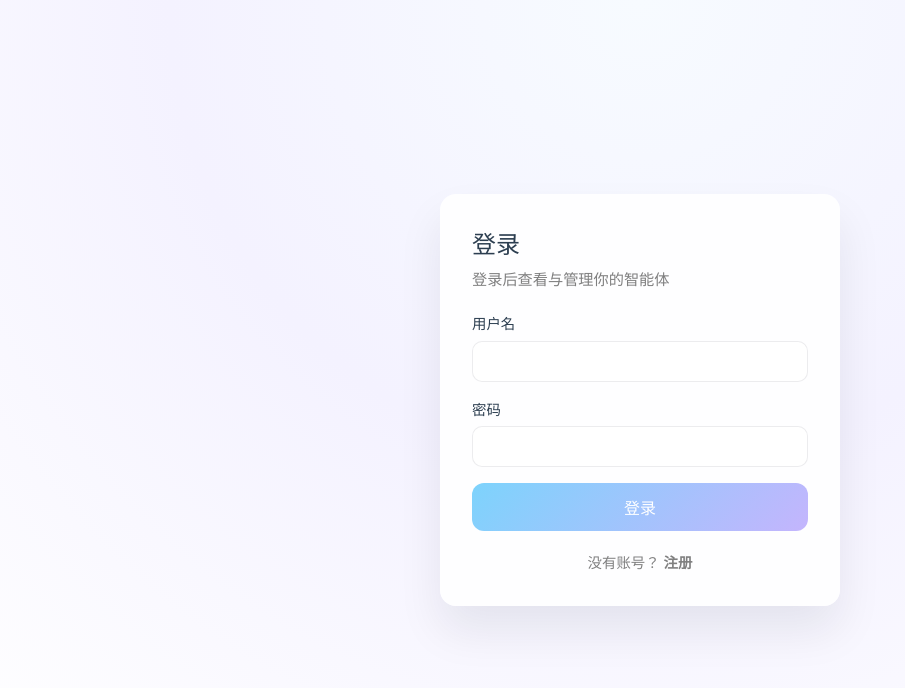
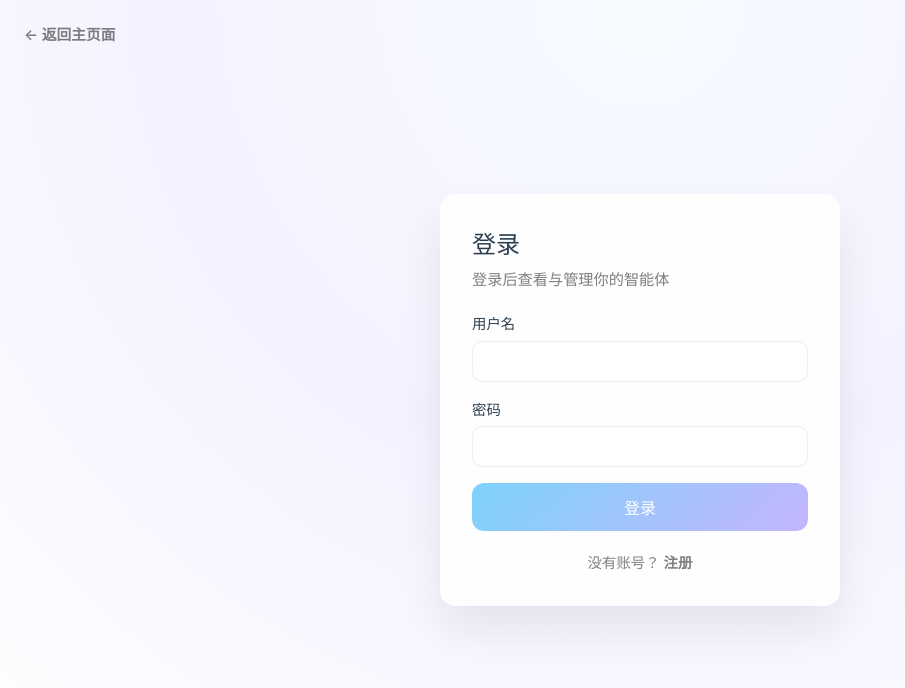
Before and after one commit to Patricent/final_design, a Vue app in the folder frontend/: page /login in a window 1280 px wide. Shown: the top 688 px of the page, without its empty margins (0-905 px from the left). Built offline with nearby package versions, Linux system fonts and the light colour scheme; no server answers.

Commit message:
添加返回主页按钮

```diff
--- a/frontend/src/views/LoginView.vue
+++ b/frontend/src/views/LoginView.vue
@@ -40,6 +40,7 @@ const submit = async () => {
 
 <template>
   <div class="auth-page">
+    <RouterLink class="auth-back" :to="{ name: 'landing' }">← 返回主页面</RouterLink>
     <div class="card">
       <h1>登录</h1>
       <p class="hint">登录后查看与管理你的智能体</p>
@@ -67,6 +68,7 @@ const submit = async () => {
 
 <style scoped>
 .auth-page {
+  position: relative;
   min-height: 100vh;
   display: flex;
   align-items: center;
@@ -74,6 +76,22 @@ const submit = async () => {
   padding: 2rem;
   background: var(--app-bg);
   color: var(--color-text);
+}
+
+.auth-back {
+  position: absolute;
+  top: clamp(1rem, 3vw, 1.5rem);
+  left: clamp(1rem, 3vw, 1.5rem);
+  z-index: 1;
+  font-size: 0.92rem;
+  font-weight: 600;
+  color: var(--color-text-muted);
+  text-decoration: none;
+  transition: color 0.15s ease;
+}
+
+.auth-back:hover {
+  color: var(--color-heading);
 }
 
 .card {
--- a/frontend/src/views/RegisterView.vue
+++ b/frontend/src/views/RegisterView.vue
@@ -52,6 +52,7 @@ const submit = async () => {
 
 <template>
   <div class="auth-page">
+    <RouterLink class="auth-back" :to="{ name: 'landing' }">← 返回主页面</RouterLink>
     <div class="card">
       <h1>注册</h1>
       <p class="hint"></p>
@@ -91,6 +92,7 @@ const submit = async () => {
 
 <style scoped>
 .auth-page {
+  position: relative;
   min-height: 100vh;
   display: flex;
   align-items: center;
@@ -98,6 +100,22 @@ const submit = async () => {
   padding: 2rem;
   background: var(--app-bg);
   color: var(--color-text);
+}
+
+.auth-back {
+  position: absolute;
+  top: clamp(1rem, 3vw, 1.5rem);
+  left: clamp(1rem, 3vw, 1.5rem);
+  z-index: 1;
+  font-size: 0.92rem;
+  font-weight: 600;
+  color: var(--color-text-muted);
+  text-decoration: none;
+  transition: color 0.15s ease;
+}
+
+.auth-back:hover {
+  color: var(--color-heading);
 }
 
 .card {
```
